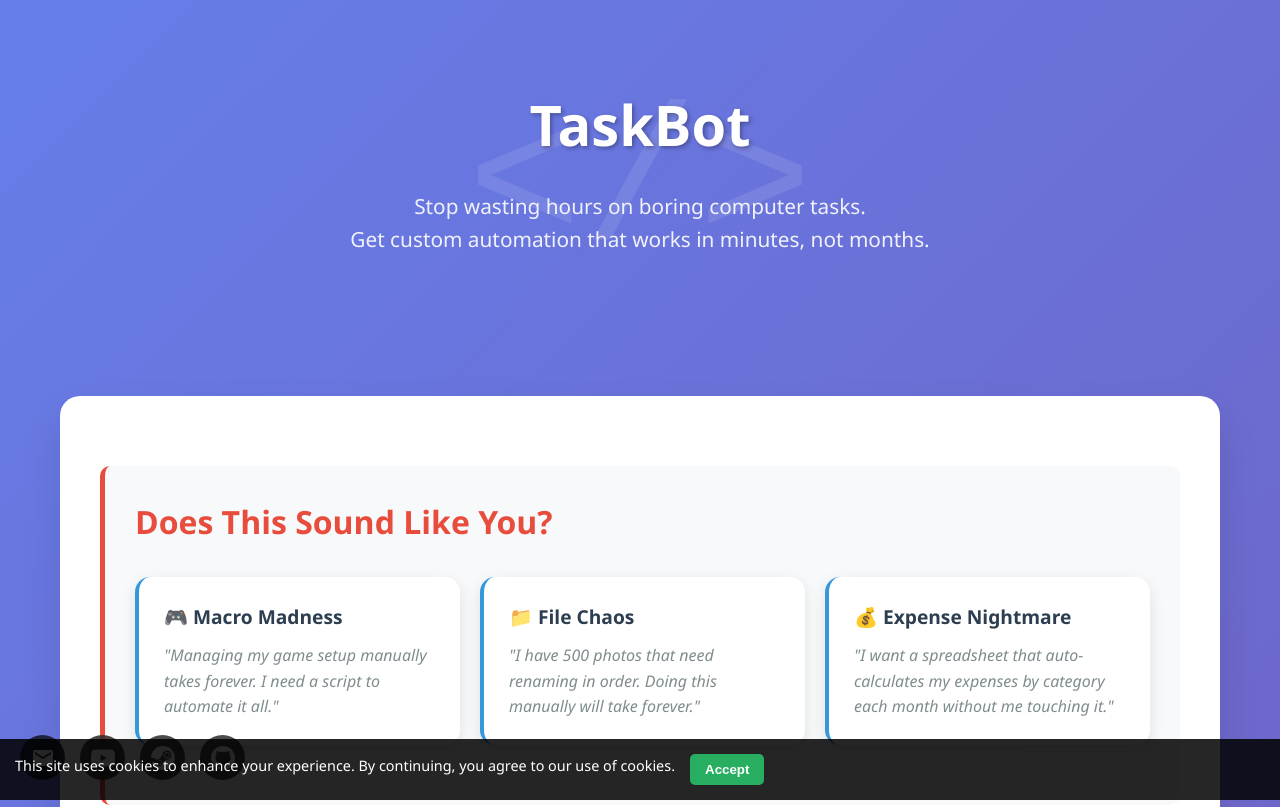
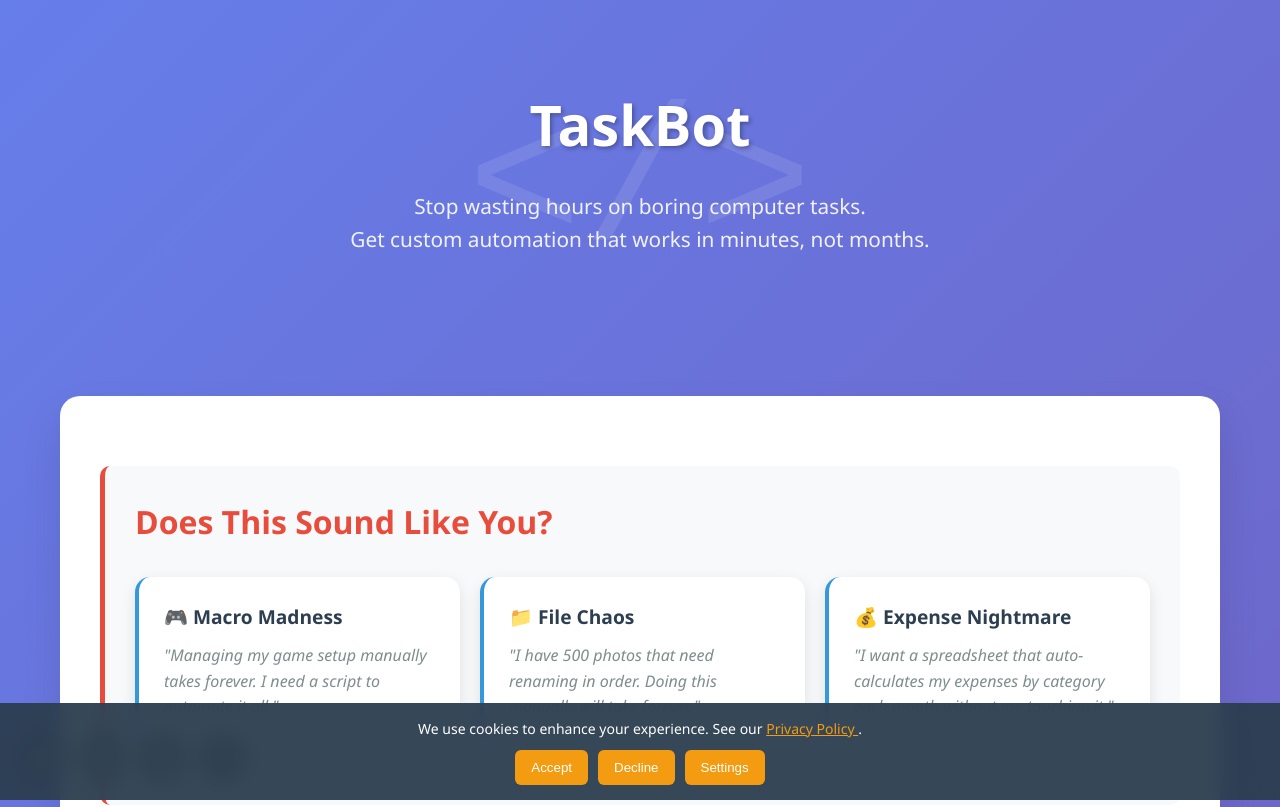
Before and after one commit to TheCodingBox/Custom-Automation-Service, a plain HTML site: page index.html in a window 1280 px wide. Shown: the top 807 px of the page. Drawn offline with Linux system fonts and the light colour scheme.

Commit message:
Add files via upload

```diff
--- a/index.html
+++ b/index.html
@@ -525,32 +525,46 @@
             }
         }
     </style>
+    <!-- Banner Styles -->
     <style>
-        #cookie-banner {
+        .cookies-banner {
             position: fixed;
             bottom: 0;
             left: 0;
             right: 0;
-            background: rgba(0,0,0,0.85);
+            background: rgba(44, 62, 80, 0.95);
+            backdrop-filter: blur(10px);
             color: white;
-            padding: 15px;
+            padding: 15px 20px;
+            font-size: 14px;
+            display: flex;
+            flex-direction: column;
+            gap: 10px;
+            z-index: 9999;
             text-align: center;
-            font-size: 0.9em;
-            display: none;
-            z-index: 2000;
         }
-        #cookie-banner button {
-            margin-left: 15px;
-            background: #27ae60;
+        .cookies-banner a { color: #f39c12; }
+        .cookie-buttons {
+            display: flex;
+            justify-content: center;
+            gap: 10px;
+        }
+        .cookie-buttons button {
+            background: #f39c12;
             color: white;
             border: none;
-            padding: 8px 15px;
-            border-radius: 5px;
+            padding: 10px 16px;
+            border-radius: 6px;
             cursor: pointer;
-            font-weight: bold;
+            transition: background 0.2s ease;
         }
-        #cookie-banner button:hover {
-            background: #2ecc71;
+        .cookie-buttons button:hover {
+            background: #e67e22;
+        }
+        @media (max-width: 600px) {
+            .cookies-banner { font-size: 13px; }
+            .cookie-buttons { flex-direction: column; }
+            .cookie-buttons button { width: 100%; }
         }
     </style>
 </head>
@@ -705,12 +719,6 @@
         </div>
     </div>
 
-    <!-- Cookie Consent Banner -->
-    <div id="cookie-banner">
-        This site uses cookies to enhance your experience. By continuing, you agree to our use of cookies.
-        <button id="accept-cookies">Accept</button>
-    </div>
-
     <!-- Bottom left social icons -->
     <div class="bottom-social">
         <a href="mailto:TheCodingBox.dev@outlook.com" title="Email Support">
@@ -727,17 +735,72 @@
         </a>
     </div>
     <script>
-      window.addEventListener('load', () => {
-        const banner = document.getElementById('cookie-banner');
-        const btn    = document.getElementById('accept-cookies');
-        if (!localStorage.getItem('cookieConsent')) {
-          banner.style.display = 'flex';
+        document.querySelectorAll('a[href^="#"]').forEach(anchor => {
+            anchor.addEventListener('click', function (e) {
+                e.preventDefault();
+                const target = document.querySelector(this.getAttribute('href'));
+                if (target) {
+                    target.scrollIntoView({
+                        behavior: 'smooth',
+                        block: 'start'
+                    });
+                }
+            });
+        });
+
+        document.querySelectorAll('.package').forEach(package => {
+            package.addEventListener('click', function() {
+                const form = document.getElementById('validationForm');
+                form.scrollIntoView({ behavior: 'smooth' });
+
+                const price = this.querySelector('.price').textContent;
+                const budgetSelect = document.getElementById('budget');
+                const typeSelect = document.getElementById('website_type');
+
+                if (price.includes('150')) {
+                    budgetSelect.value = '£100-200';
+                    typeSelect.value = 'Landing Page';
+                } else if (price.includes('300')) {
+                    budgetSelect.value = '£200-400';
+                    typeSelect.value = 'Business Website';
+                } else if (price.includes('500')) {
+                    budgetSelect.value = '£400-600';
+                    typeSelect.value = 'E-commerce Store';
+                }
+            });
+        });
+    </script>
+    <div id="cookie-banner" class="cookies-banner" style="display: none;">
+        <p>
+            We use cookies to enhance your experience. See our
+            <a href="https://thecodingbox.github.io/privacy"
+               target="_blank"
+               style="color:#f39c12; text-decoration: underline;">
+                Privacy Policy
+            </a>.
+        </p>
+        <div class="cookie-buttons">
+            <button onclick="handleCookie('accept')">Accept</button>
+            <button onclick="handleCookie('decline')">Decline</button>
+            <button onclick="alert(
+              'We only use essential cookies for form functionality and analytics. No 3rd‑party tracking.'
+            )">
+                Settings
+            </button>
+        </div>
+    </div>
+
+    <!-- Banner Logic -->
+    <script>
+        function handleCookie(choice) {
+            localStorage.setItem('cookieConsent', choice);
+            document.getElementById('cookie-banner').style.display = 'none';
         }
-        btn.addEventListener('click', () => {
-          localStorage.setItem('cookieConsent', 'yes');
-          banner.style.display = 'none';
+        window.addEventListener('load', function () {
+            if (!localStorage.getItem('cookieConsent')) {
+                document.getElementById('cookie-banner').style.display = 'flex';
+            }
         });
-      });
     </script>
 </body>
 </html>
```
